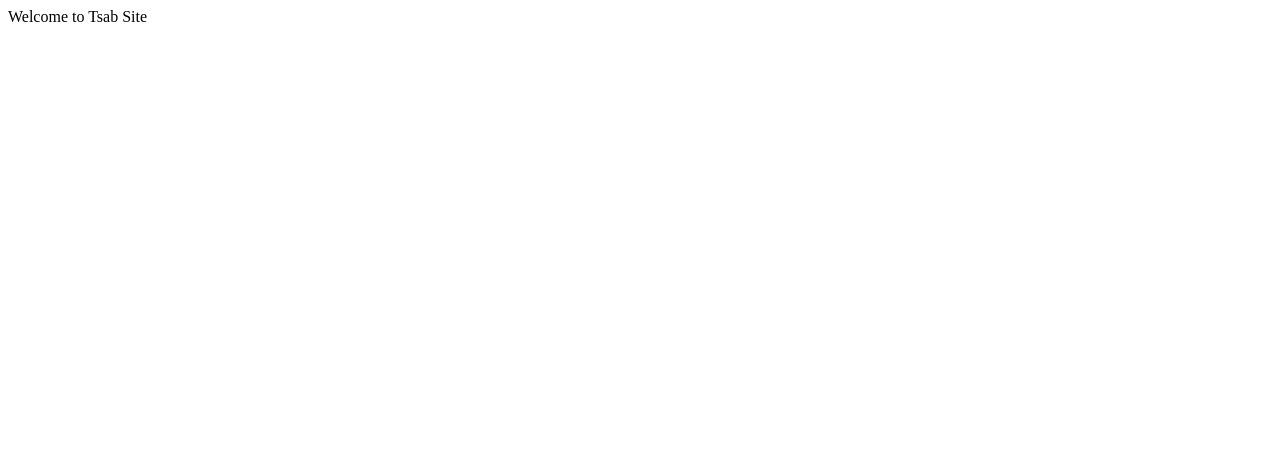
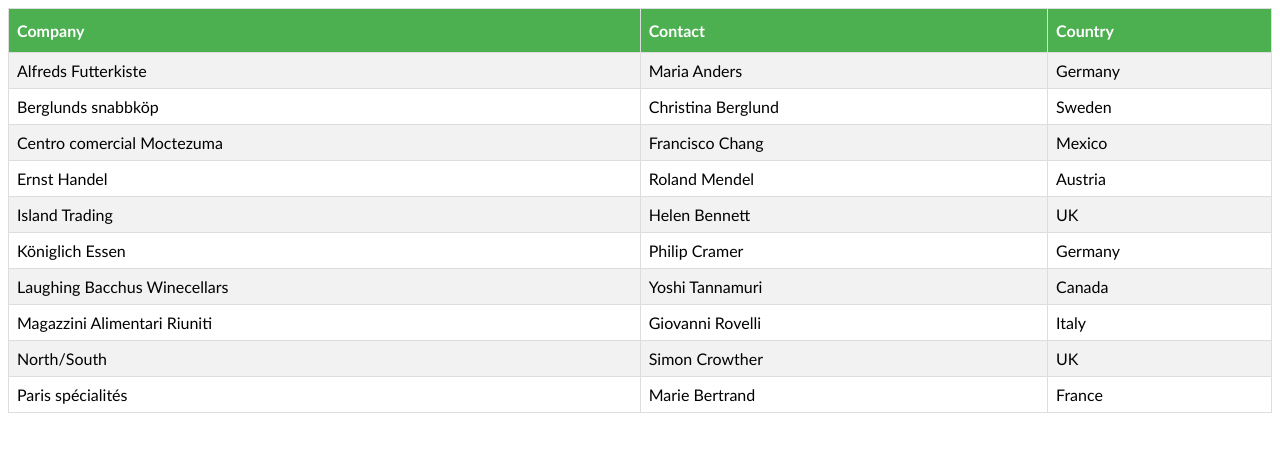
Before and after one commit to Unlaytsabxwb/beginer-website, a plain HTML site: page index.html in a window 1280 px wide. Drawn offline with Linux system fonts and the light colour scheme.

Commit message:
Update index.html

```diff
--- a/index.html
+++ b/index.html
@@ -1 +1,90 @@
-Welcome to Tsab Site
+<!DOCTYPE html>
+<html>
+<head>
+<style>
+#customers {
+  font-family: "Trebuchet MS", Arial, Helvetica, sans-serif;
+  border-collapse: collapse;
+  width: 100%;
+}
+
+#customers td, #customers th {
+  border: 1px solid #ddd;
+  padding: 8px;
+}
+
+#customers tr:nth-child(even){background-color: #f2f2f2;}
+
+#customers tr:hover {background-color: #ddd;}
+
+#customers th {
+  padding-top: 12px;
+  padding-bottom: 12px;
+  text-align: left;
+  background-color: #4CAF50;
+  color: white;
+}
+</style>
+</head>
+<body>
+
+<table id="customers">
+  <tr>
+    <th>Company</th>
+    <th>Contact</th>
+    <th>Country</th>
+  </tr>
+  <tr>
+    <td>Alfreds Futterkiste</td>
+    <td>Maria Anders</td>
+    <td>Germany</td>
+  </tr>
+  <tr>
+    <td>Berglunds snabbköp</td>
+    <td>Christina Berglund</td>
+    <td>Sweden</td>
+  </tr>
+  <tr>
+    <td>Centro comercial Moctezuma</td>
+    <td>Francisco Chang</td>
+    <td>Mexico</td>
+  </tr>
+  <tr>
+    <td>Ernst Handel</td>
+    <td>Roland Mendel</td>
+    <td>Austria</td>
+  </tr>
+  <tr>
+    <td>Island Trading</td>
+    <td>Helen Bennett</td>
+    <td>UK</td>
+  </tr>
+  <tr>
+    <td>Königlich Essen</td>
+    <td>Philip Cramer</td>
+    <td>Germany</td>
+  </tr>
+  <tr>
+    <td>Laughing Bacchus Winecellars</td>
+    <td>Yoshi Tannamuri</td>
+    <td>Canada</td>
+  </tr>
+  <tr>
+    <td>Magazzini Alimentari Riuniti</td>
+    <td>Giovanni Rovelli</td>
+    <td>Italy</td>
+  </tr>
+  <tr>
+    <td>North/South</td>
+    <td>Simon Crowther</td>
+    <td>UK</td>
+  </tr>
+  <tr>
+    <td>Paris spécialités</td>
+    <td>Marie Bertrand</td>
+    <td>France</td>
+  </tr>
+</table>
+
+</body>
+</html>
```
